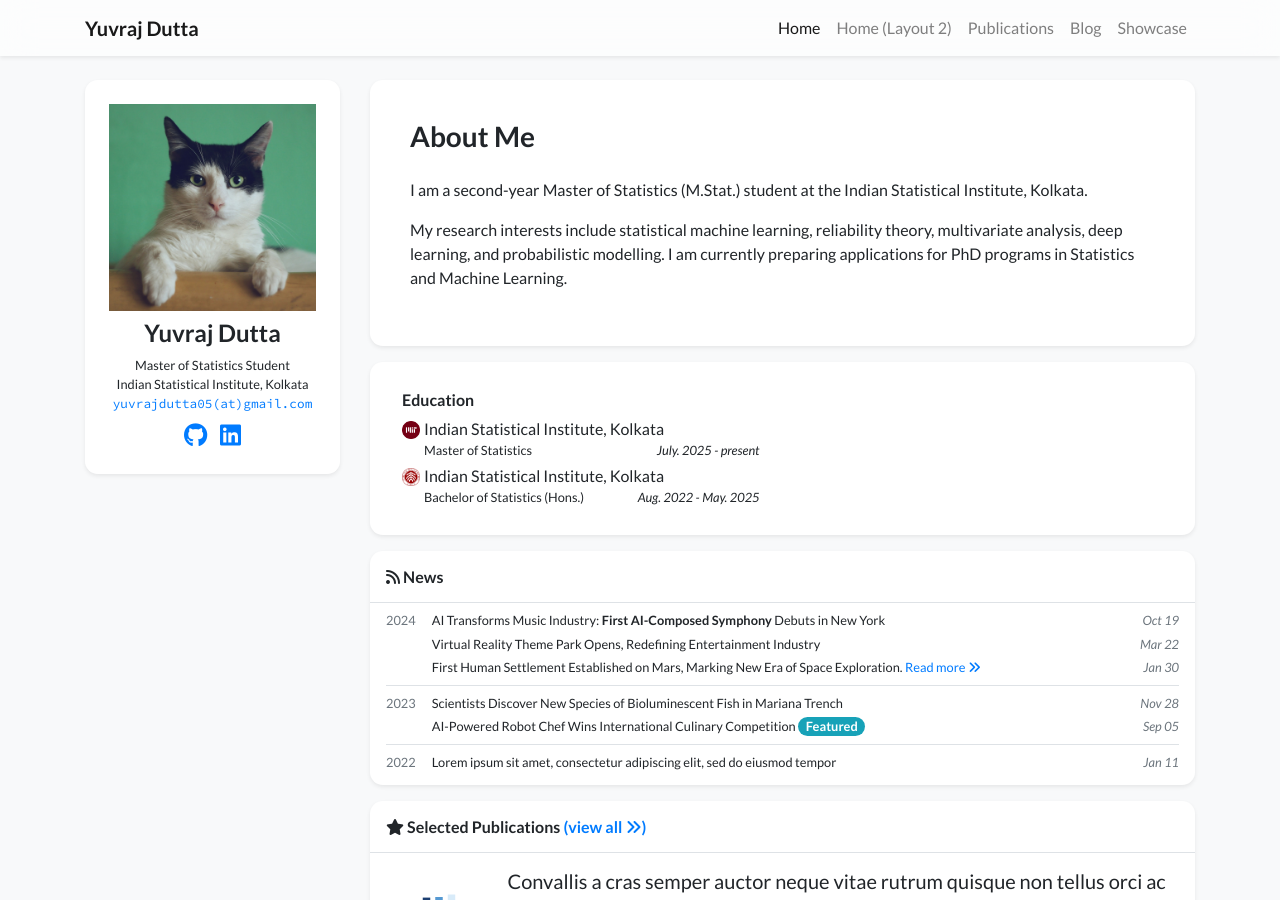
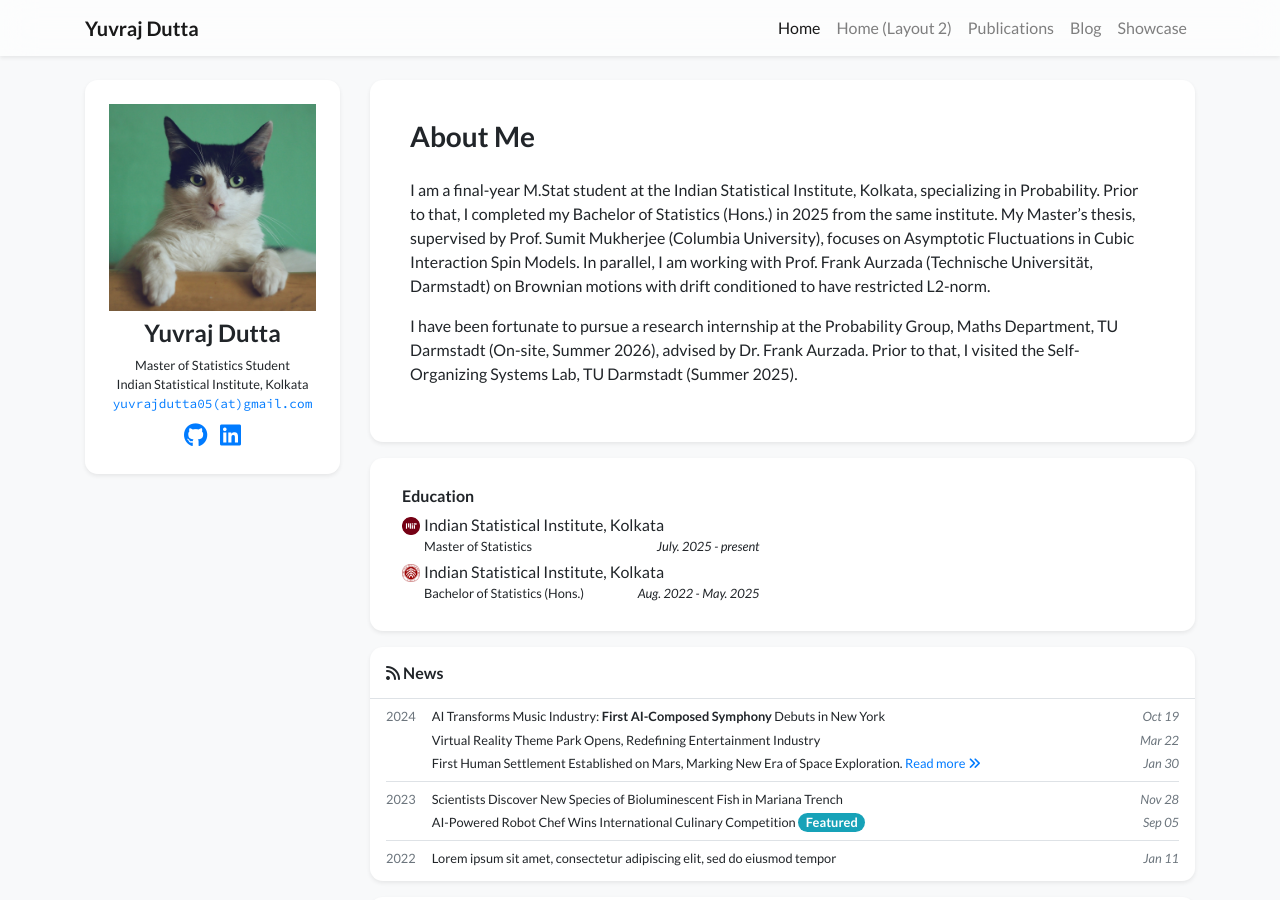
Before and after one commit to yuvrajdutta05/academic-homepage-test, a Jekyll site: the page built from index.html, in a window 1280 px wide and 900 px high. Built offline with Jekyll 4.4.1, drawn with Linux system fonts in a browser that asks for light colours; nearby versions of some CDN libraries; a style sheet for code colours, icons or effects is not loaded.

Commit message:
Update profile

```diff
--- a/_data/profile.yml
+++ b/_data/profile.yml
@@ -23,11 +23,11 @@ short_bio_text_justify: false
 short_bio: >-
 short_bio: >-
   <p>
-    I am a second-year Master of Statistics (M.Stat.) student at the Indian Statistical Institute, Kolkata.
+    I am a final-year M.Stat student at the Indian Statistical Institute, Kolkata, specializing in Probability. Prior to that, I completed my Bachelor of Statistics (Hons.) in 2025 from the same institute. My Master’s thesis, supervised by Prof. Sumit Mukherjee (Columbia University), focuses on Asymptotic Fluctuations in Cubic Interaction Spin Models. In parallel, I am working with Prof. Frank Aurzada (Technische Universität, Darmstadt) on Brownian motions with drift conditioned to have restricted L2-norm.
   </p>
 
   <p>
-    My research interests include statistical machine learning, reliability theory, multivariate analysis, deep learning, and probabilistic modelling. I am currently preparing applications for PhD programs in Statistics and Machine Learning.
+  I have been fortunate to pursue a research internship at the Probability Group, Maths Department, TU Darmstadt (On-site, Summer 2026), advised by Dr. Frank Aurzada. Prior to that, I visited the Self-Organizing Systems Lab, TU Darmstadt (Summer 2025).
   </p>
 
 portrait_url: /assets/images/photos/portrait.jpg
```
